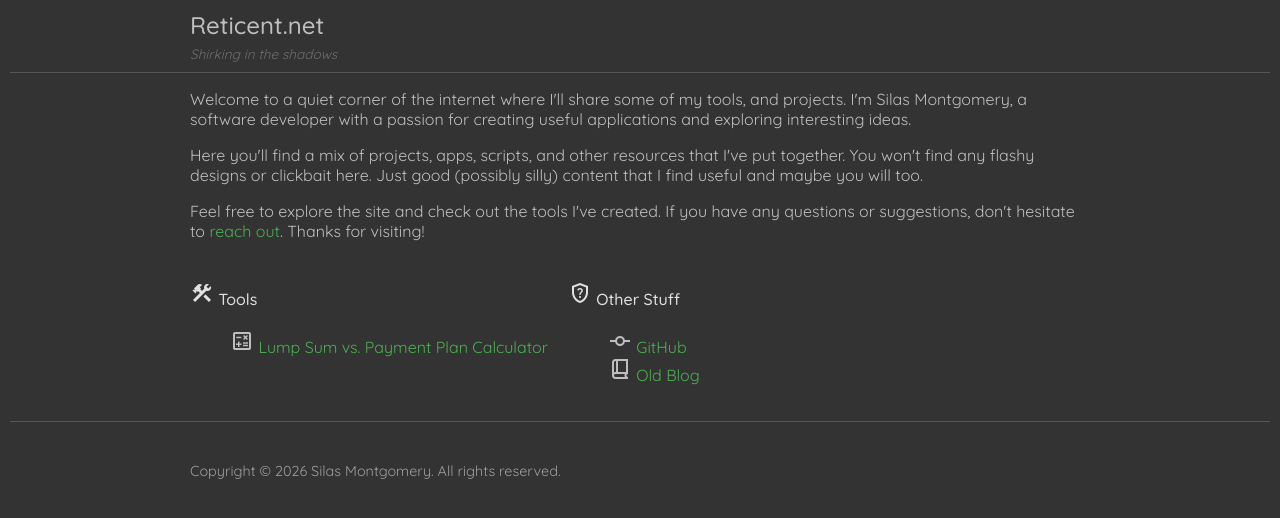
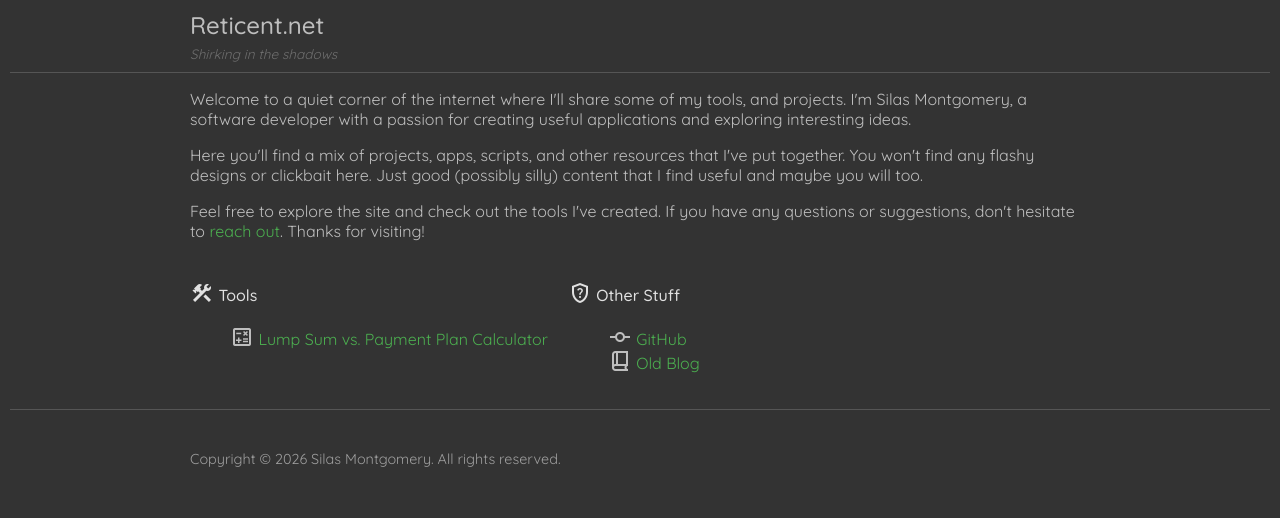
Before and after one commit to silasmontgomery/reticent.net, a PHP site: page / in a window 1280 px wide. Shown: the top 518 px of the page. Run offline with PHP 8.4, Linux system fonts and the light colour scheme.

Commit message:
Adjusted icon alignment

```diff
--- a/html/style.css
+++ b/html/style.css
@@ -146,3 +146,6 @@ ul.no-style {
 .hide {
     display: none;
 }
+.material-symbols-outlined {
+    vertical-align: text-bottom;
+}
```
